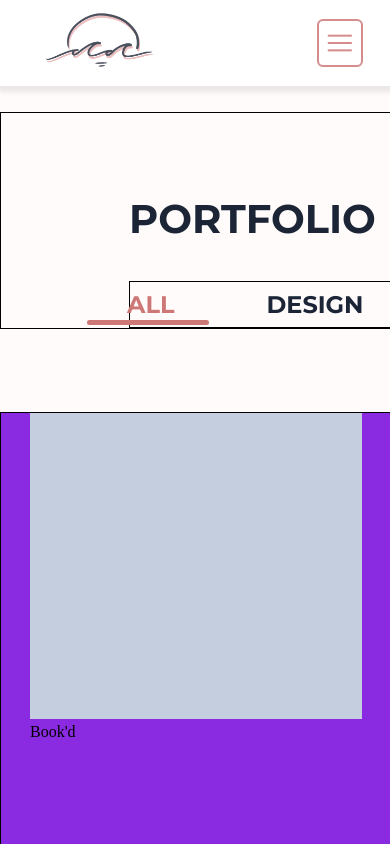
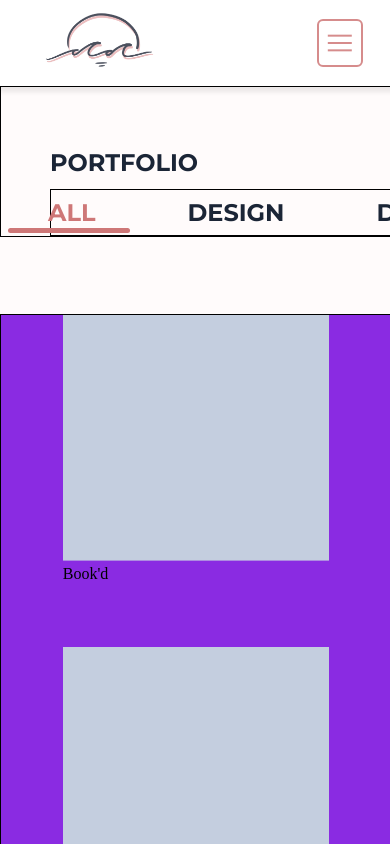
Before and after one commit to lawrencehhan/dd-portfolio, a Next.js app: page /work in a window 390 px wide. Shown: the top 844 px of the page. Built offline with nearby package versions, Linux system fonts and the light colour scheme; a web font is replaced by a local one.

Commit message:
Began mobile setup of work page, need to convert work headers to dropdown menu selection

```diff
--- a/src/app/sub-sections/work/body/ProjectCard.tsx
+++ b/src/app/sub-sections/work/body/ProjectCard.tsx
@@ -1,5 +1,5 @@
 'use client'
-import { useEffect } from 'react';
+import { useState, useEffect } from 'react';
 import Square from '../../../components/Square';
 import { motion, usePresence } from 'framer-motion';
 interface ProjectCard {
@@ -17,6 +17,20 @@ export default function ProjectCard(props:ProjectCard) {
     // useEffect(() => {
     //     !isPresent && setTimeout(safeToRemove, 3000)
     // }, [isPresent])
+    const [isMobile, setMobile] = useState<boolean>(false)
+    useEffect(() => {
+        // Listening for window resizing
+        if (window.innerWidth <= 1120) {
+        setMobile(true)
+        }
+        window.addEventListener("resize", function() {
+        if (window.innerWidth <= 1120) {
+            setMobile(true)
+        } else {
+            setMobile(false)
+        }
+        })
+    }, [])
 
     const cardVariants = {
         hidden: { x: -10, y: -10, opacity: 0 },
@@ -54,7 +68,7 @@ export default function ProjectCard(props:ProjectCard) {
             variants={cardVariants}
         >
             <div className="card-image-container">
-                <Square extraClass='card-image' color='#C4CEDF' width={332} height={306} animated={false} />
+                <Square extraClass='card-image' color='#C4CEDF' width={isMobile?266.5:332} height={isMobile?245.6:306} animated={false} />
                 <div>{title}</div>
             </div>
             {/* <div className='card-title text-heading-m'>{title}</div>
--- a/src/app/sub-sections/work/header/WorkHeader.tsx
+++ b/src/app/sub-sections/work/header/WorkHeader.tsx
@@ -9,6 +9,22 @@ interface WorkHeader {
 
 export default function WorkHeader(props:WorkHeader) {
     const {selectedFilter, handleFilterChange} = props;
+
+    const [isMobile, setMobile] = useState<boolean>(false)
+    useEffect(() => {
+        // Listening for window resizing
+        if (window.innerWidth <= 1120) {
+        setMobile(true)
+        }
+        window.addEventListener("resize", function() {
+        if (window.innerWidth <= 1120) {
+            setMobile(true)
+        } else {
+            setMobile(false)
+        }
+        })
+    }, [])
+
     const variants = {
         hover: {
             scale: 1.05,
@@ -27,7 +43,7 @@ export default function WorkHeader(props:WorkHeader) {
 
     return (
         <div className='work-header'>
-            <div className='text-heading-l title'>Portfolio</div>
+            <div className={`${isMobile?'text-heading-s':'text-heading-l'} title`}>Portfolio</div>
             <ul className='work-filters'>
                 {filterOptions.map((filter) => (
                     <motion.li
--- a/src/app/sub-sections/work/work.css
+++ b/src/app/sub-sections/work/work.css
@@ -73,6 +73,7 @@
   border: solid 1.2px black;
   background-color: blueviolet;
   row-gap: 138px;
+  column-gap: 79px;
 }
 .work-body .project-card {
   width: 400px;
@@ -81,5 +82,76 @@
 }
 
 /* Tablet and Smaller Desktop */
+@media screen and (max-width: 701px) {
+  .work-header {
+    margin-top: 86px;
+  }
+  .work-header .title {
+    margin-top: 61px;
+    margin-left: 49px;
+  }
+  .work-header .work-filters {
+    margin-top: 12px;
+    margin-left: 49px;
+    width: 517px;
+    height: 45px;
+    display: flex;
+    justify-content: center;
+    align-items: center;
+    gap: 92px;
+    border: solid 1px black;
+  }
+  .work-header .work-filters li {
+    display: inline-block;
+    position: relative;
+    color: #1B2536;
+    cursor: pointer;
+  }
+  .work-header .work-filters li .all-underline {
+    position: absolute;
+    border-radius: 5px;
+    bottom: -6px;
+    right: 0;
+    height: 5px;
+    width: 122px;
+    background: #CE7777;
+    left: -40px;
+  }
+  .work-header .work-filters li .design-underline {
+    position: absolute;
+    border-radius: 5px;
+    bottom: -6px;
+    right: 0;
+    height: 5px;
+    width: 122px;
+    background: #CE7777;
+    left: -16px;
+  }
+  .work-header .work-filters li .development-underline {
+    position: absolute;
+    border-radius: 5px;
+    bottom: -6px;
+    right: 0;
+    height: 5px;
+    width: 122px;
+    background: #CE7777;
+    left: 25px;
+  }
+  .work-header .work-filters .selected {
+    color: #CE7777;
+  }
+
+  .work-body {
+    position: relative;
+    margin-top: 77.05px;
+    margin-bottom: 60.85px;
+    row-gap: 64.24px;
+  }
+  .work-body .project-card {
+    width: 400px;
+    display: flex;
+    justify-content: center;
+  }
+}
 
 /*# sourceMappingURL=work.css.map */
--- a/src/app/sub-sections/work/work.scss
+++ b/src/app/sub-sections/work/work.scss
@@ -65,7 +65,8 @@ $accent-500: #2B3A55;
     justify-content: center;
     border: solid 1.2px black;
     background-color: blueviolet;
-    row-gap: 138px;
+    row-gap: 138px; // vertical
+    column-gap: 79px; // horizontal
     .project-card {
         width: 400px; // ?????
         display: flex;
@@ -78,3 +79,57 @@ $accent-500: #2B3A55;
 @media (min-width: 701px) and (max-width: 1120px) {
 
 }
+@media screen and (max-width: 701px) {
+    .work-header {
+        margin-top: 86px;
+        .title {
+            margin-top: 61px;
+            margin-left: 49px;
+        }
+        .work-filters {
+            margin-top: 12px;
+            margin-left: 49px;
+            // start here
+            width: 517px;
+            height: 45px;
+            display: flex;
+            justify-content: center;
+            align-items: center;
+            gap: 92px;
+            border: solid 1px black;
+            li {
+                display: inline-block;
+                position: relative;
+                color: #1B2536;
+                cursor: pointer;
+                .all-underline {
+                    @include underline;
+                    left: -40px;
+                }
+                .design-underline {
+                    @include underline;
+                    left: -16px;
+                }
+                .development-underline {
+                    @include underline;
+                    left: 25px;
+                }
+            }
+            .selected {
+                color: #CE7777;
+            }
+        }
+    }
+    .work-body {
+        position: relative;
+        margin-top: 77.05px;
+        margin-bottom: 60.85px;
+        row-gap: 64.24px;
+        .project-card {
+            width: 400px; // ?????
+            display: flex;
+            justify-content: center;
+        }
+    }
+
+}
```
Also changed, not shown: src/app/components/ContactButton.tsx (+1 -24 lines), 1 other file (tests, documents, lock files or other folders).
